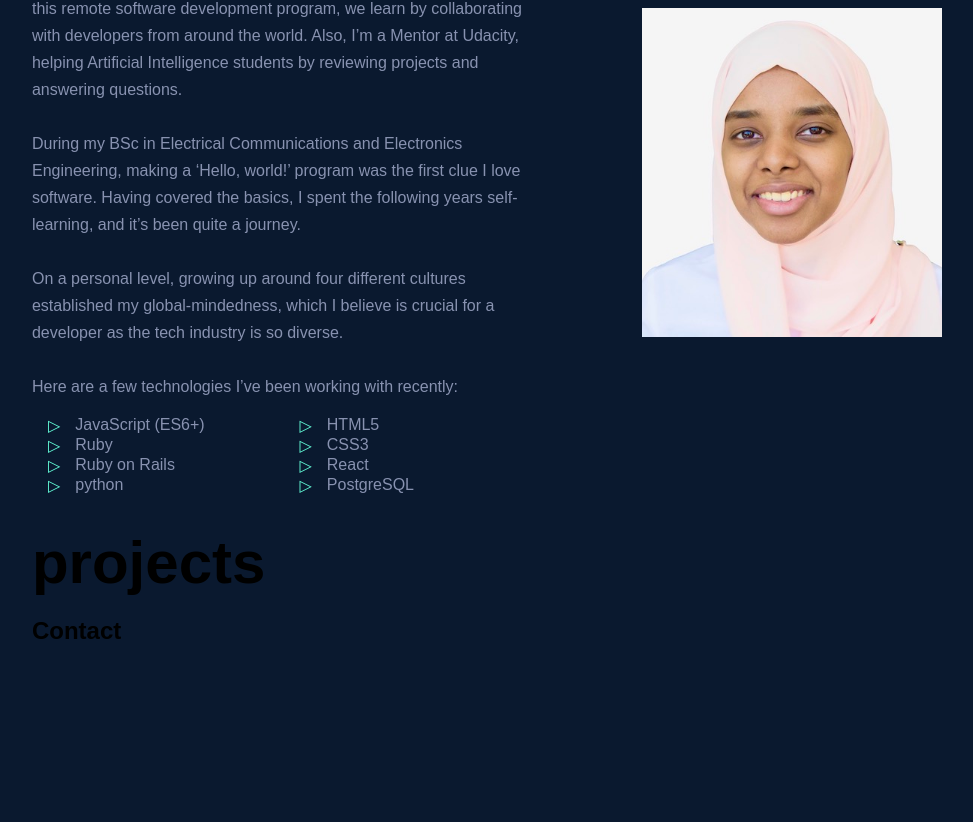
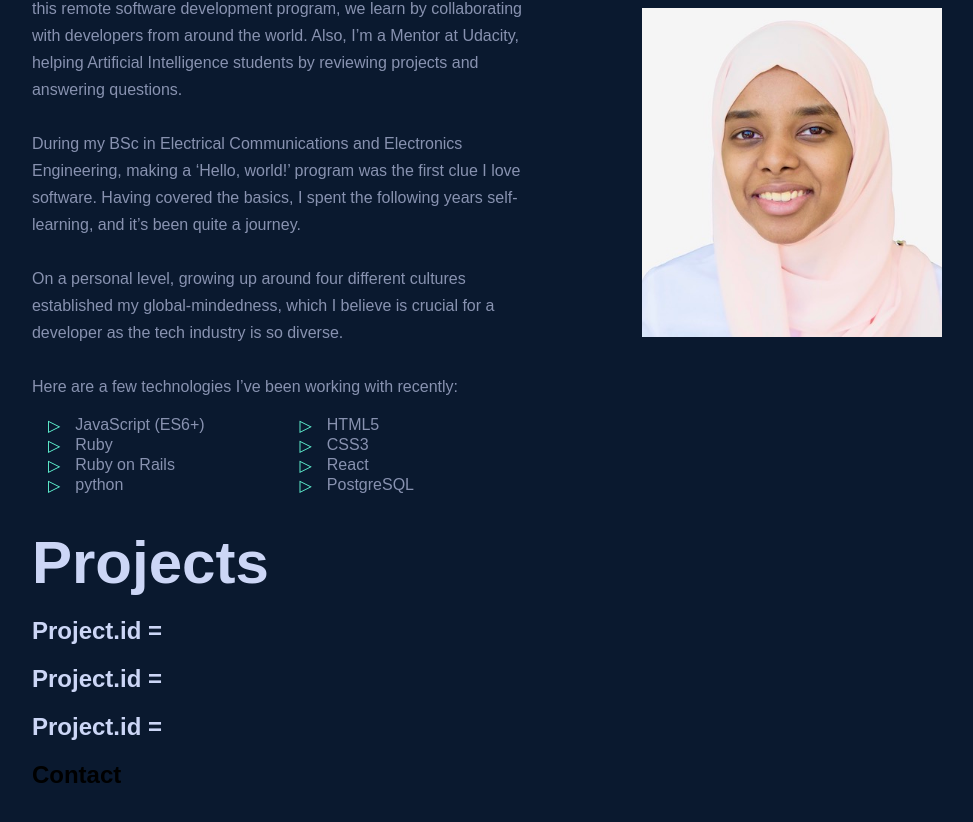
Before and after one commit to Farida-Hamid/Personal-Website, a React (Create React App) app: page / in a window 1280 px wide. Shown: the part 1006-1828 px from the top of the page, without its empty margins (153-1126 px from the left). Built offline with nearby package versions, Linux system fonts and the light colour scheme.

Commit message:
Display project card for each project

```diff
--- /dev/null
+++ b/src/components/ProjectCard.js
@@ -0,0 +1,10 @@
+import React from "react";
+
+const ProjectCard = ({id}) => {
+
+  return (
+    <h2 style={{color: "var(--lightest-slate)"}}>Project.id  = {id}</h2>
+  )
+};
+
+export default ProjectCard;
--- a/src/components/Projects.js
+++ b/src/components/Projects.js
@@ -1,10 +1,25 @@
 import React from "react";
+import ProjectCard from "./ProjectCard";
 import "../style/projects.css";
 
 const Projects = () => {
+
+  const list = [{
+    id: 1
+  },
+  {
+    id: 2
+  },
+  {
+    id: 3
+  }];
+
     return (
       <>
-        <h1>projects</h1>
+        <h1 style={{color: "var(--lightest-slate)"}}>Projects</h1>
+        {list.map((project) => (
+          <ProjectCard key={project.id} />
+        ))}
       </>
     );
 };
```
